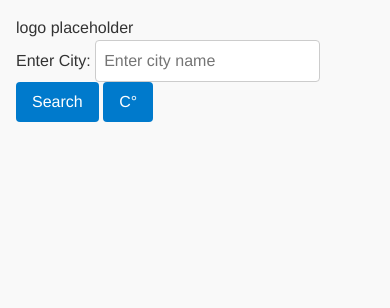
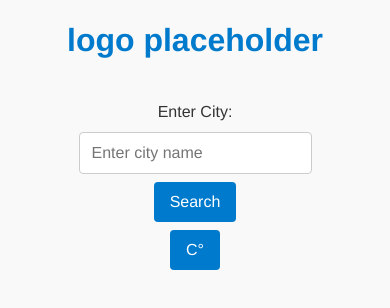
Before and after one commit to jasonsoprovich/odin-weather-app, a website built with webpack: page src/index.html in a window 390 px wide. Built offline with nearby package versions, Linux system fonts and the light colour scheme; no server answers.

Commit message:
fix: card, search bar, and logo styling

```diff
--- a/src/index.html
+++ b/src/index.html
@@ -8,11 +8,13 @@
   </head>
 
   <body>
-    <div id="app-container">
-      <div id="logo-container">logo placeholder</div>
+    <!-- Header section with logo and search -->
+    <div class="header-section">
+      <div class="logo-section">
+        <h1>logo placeholder</h1>
+      </div>
 
-      <div id="location-lookup">
-        <form>
+      <div class="search-section">
         <label for="search-city">Enter City:</label>
         <input
           type="text"
@@ -22,10 +24,10 @@
         />
         <button id="search-btn">Search</button>
         <button type="button" id="global-units-btn">C°</button>
-        </form>
+      </div>
     </div>
 
+    <!-- Cards container -->
     <div id="city-cards-container"></div>
-    </div>
   </body>
 </html>
--- a/src/styles.css
+++ b/src/styles.css
@@ -31,8 +31,9 @@ body {
   min-height: 100vh;
   display: flex;
   flex-direction: column;
-  align-items: center;
-  padding: 1rem;
+  align-items: stretch;
+  padding: 1rem 0;
+  background-color: var(--color-bg);
 }
 
 .container {
@@ -100,17 +101,58 @@ ul {
   list-style: none;
 }
 
+/* Header section styling */
+.header-section {
+  width: 100%;
+  display: flex;
+  flex-direction: column;
+  align-items: center;
+  margin-bottom: 30px;
+  padding: 0 20px;
+}
+
+.logo-section {
+  text-align: center;
+  margin-bottom: 20px;
+}
+
+.search-section {
+  display: flex;
+  align-items: center;
+  gap: 10px;
+  justify-content: center;
+  flex-wrap: wrap;
+}
+
+.search-section label {
+  font-weight: 500;
+  white-space: nowrap;
+}
+
+.search-section input {
+  min-width: 200px;
+  padding: 8px 12px;
+}
+
+.search-section button {
+  padding: 8px 16px;
+  white-space: nowrap;
+}
+
 /* Card grid layout */
 #city-cards-container {
   display: grid;
-  grid-template-columns: repeat(auto-fit, minmax(350px, 1fr));
+  grid-template-columns: repeat(auto-fit, 350px);
   gap: 20px;
-  padding: 20px;
+  padding: 0 20px 20px 20px;
   max-width: 1400px;
   margin: 0 auto;
+  width: 100%;
+  justify-content: center;
 }
 
 .city-card {
+  width: 350px;
   height: 500px;
   border-radius: 15px;
   box-shadow: 0 4px 15px rgba(0, 0, 0, 0.1);
@@ -347,13 +389,31 @@ ul {
 
 /* Responsive adjustments */
 @media (max-width: 768px) {
+  .header-section {
+    padding: 0 15px;
+    margin-bottom: 20px;
+  }
+
+  .search-section {
+    flex-direction: column;
+    gap: 8px;
+  }
+
+  .search-section input {
+    min-width: 250px;
+  }
+
   #city-cards-container {
-    grid-template-columns: 1fr;
-    padding: 15px;
+    grid-template-columns: repeat(
+      auto-fit,
+      320px
+    ); /* Slightly smaller on tablets */
+    padding: 0 15px 15px 15px;
     gap: 15px;
   }
 
   .city-card {
+    width: 320px;
     height: 450px;
   }
 
@@ -398,8 +458,24 @@ ul {
 }
 
 @media (max-width: 480px) {
+  .search-section input {
+    min-width: 200px;
+  }
+
+  .header-section {
+    padding: 0 12px;
+  }
+
+  #city-cards-container {
+    grid-template-columns: 1fr;
+    padding: 0 12px 12px 12px;
+  }
+
   .city-card {
+    width: 100%;
+    max-width: 350px;
     height: 400px;
+    margin: 0 auto;
   }
 
   .current-temp {
```
Lines whose indentation alone changed are shown as unchanged.
